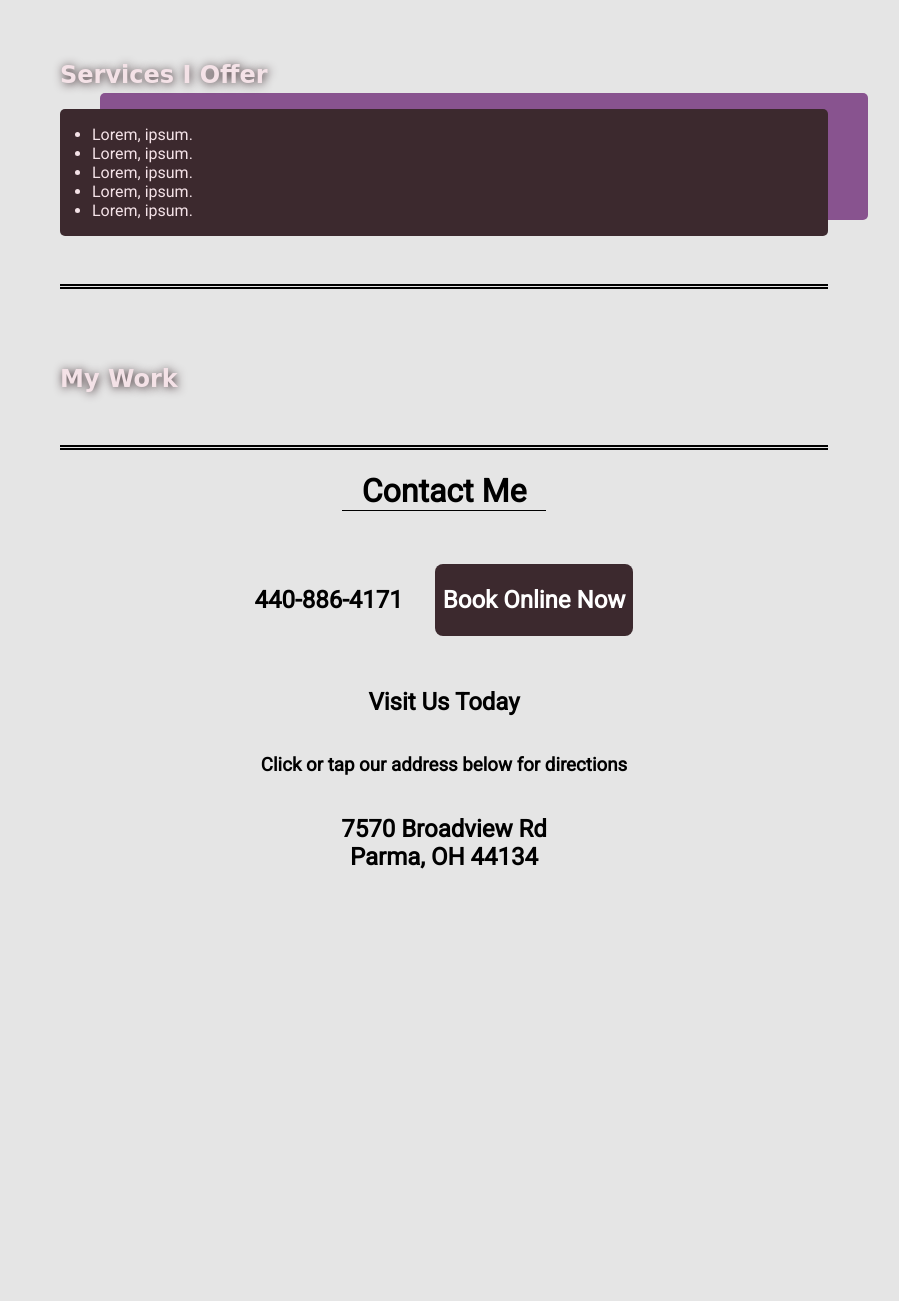
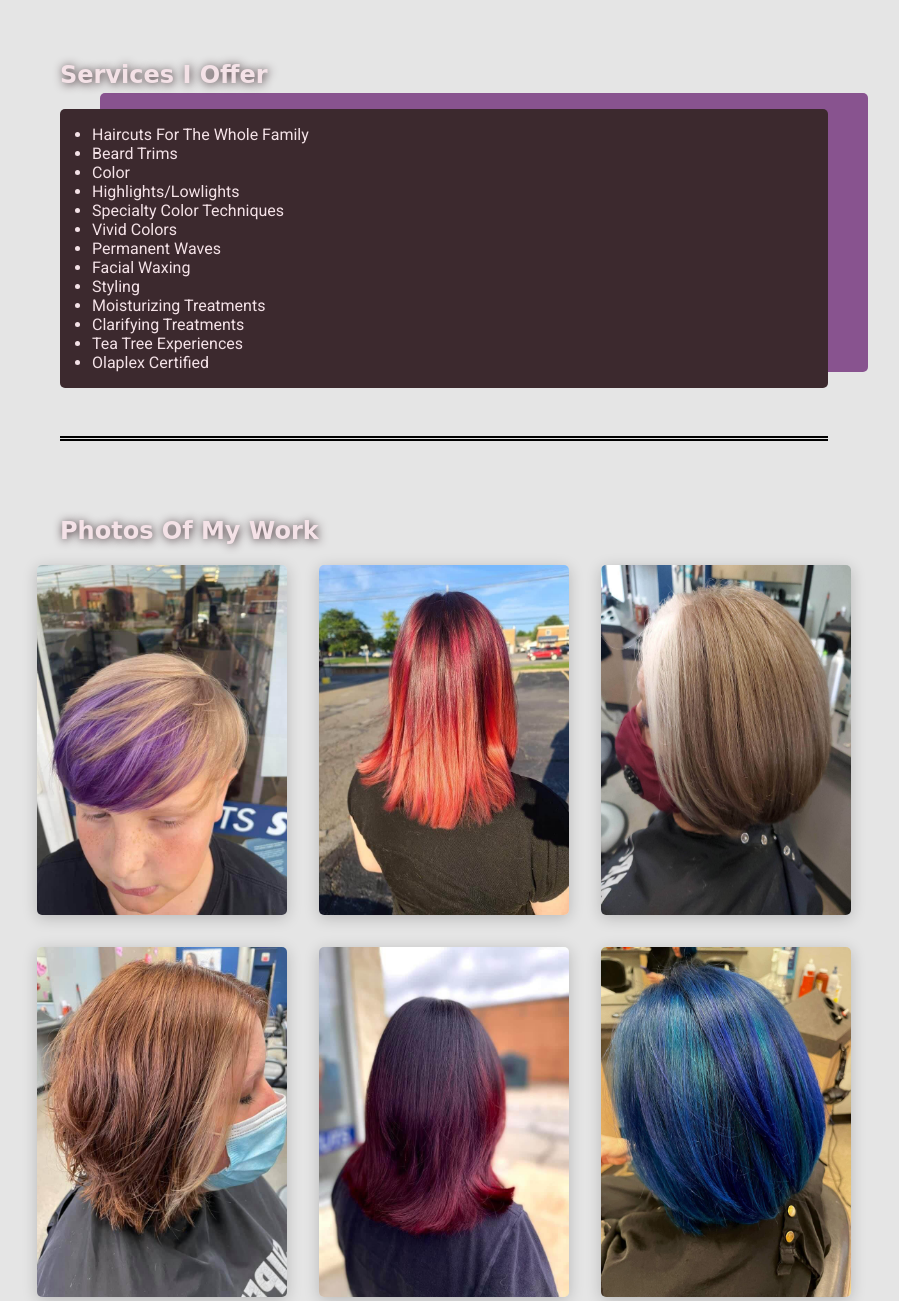
Before and after one commit to Slyons2397/alutz_page, a website: page index.html in a window 1280 px wide. Shown: the part 860-2161 px from the top of the page, without its empty margins (196-1095 px from the left). Before the commit the page ends 1783 px from the top, so only its background shows below. Drawn offline with Linux system fonts and the light colour scheme.

Commit message:
added photo section and styling

```diff
--- a/index.html
+++ b/index.html
@@ -64,17 +64,110 @@
         <div class="services-body">
           <h2 class="section-title">Services I Offer</h2>
           <ul class="section-text service-list">
-            <li>Lorem, ipsum.</li>
-            <li>Lorem, ipsum.</li>
-            <li>Lorem, ipsum.</li>
-            <li>Lorem, ipsum.</li>
-            <li>Lorem, ipsum.</li>
+            <li>Haircuts For The Whole Family</li>
+            <li>Beard Trims</li>
+            <li>Color</li>
+            <li>Highlights/Lowlights</li>
+            <li>Specialty Color Techniques</li>
+            <li>Vivid Colors</li>
+            <li>Permanent Waves</li>
+            <li>Facial Waxing</li>
+            <li>Styling</li>
+            <li>Moisturizing Treatments</li>
+            <li>Clarifying Treatments</li>
+            <li>Tea Tree Experiences</li>
+            <li>Olaplex Certified</li>
           </ul>
         </div>
       </section>
       <section id="photos" class="sections">
         <div class="photo-body">
-          <h2 class="section-title">My Work</h2>
+          <h2 class="section-title">Photos Of My Work</h2>
+        </div>
+        <div class="photo-row">
+          <div class="service-photo-container">
+            <img
+              src="./images/serviceImages/pic1.jpg"
+              alt=""
+              class="service-photo"
+            />
+          </div>
+          <div class="service-photo-container">
+            <img
+              src="./images/serviceImages/pic2.jpg"
+              alt=""
+              class="service-photo"
+            />
+          </div>
+          <div class="service-photo-container">
+            <img
+              src="./images/serviceImages/pic3.jpg"
+              alt=""
+              class="service-photo"
+            />
+          </div>
+        </div>
+        <div class="photo-row">
+          <div class="service-photo-container">
+            <img
+              src="./images/serviceImages/pic4.jpg"
+              alt=""
+              class="service-photo"
+            />
+          </div>
+          <div class="service-photo-container">
+            <img
+              src="./images/serviceImages/pic5.jpg"
+              alt=""
+              class="service-photo"
+            />
+          </div>
+          <div class="service-photo-container">
+            <img
+              src="./images/serviceImages/pic6.jpg"
+              alt=""
+              class="service-photo"
+            />
+          </div>
+        </div>
+        <div class="photo-row">
+          <div class="service-photo-container">
+            <img
+              src="./images/serviceImages/pic7.jpg"
+              alt=""
+              class="service-photo"
+            />
+          </div>
+          <div class="service-photo-container">
+            <img
+              src="./images/serviceImages/pic8.jpg"
+              alt=""
+              class="service-photo"
+            />
+          </div>
+          <div class="service-photo-container">
+            <img
+              src="./images/serviceImages/pic9.jpg"
+              alt=""
+              class="service-photo"
+            />
+          </div>
+        </div>
+        <div class="photo-row">
+          <div class="service-photo-container">
+            <img
+              src="./images/serviceImages/pic10.jpg"
+              alt=""
+              class="service-photo"
+            />
+          </div>
+          <div class="service-photo-container">
+            <img
+              src="./images/serviceImages/pic11.jpg"
+              alt=""
+              class="service-photo"
+            />
+          </div>
         </div>
       </section>
       <footer id="footer">
--- a/style.css
+++ b/style.css
@@ -97,6 +97,27 @@ body {
 
 .service-list {
   padding-left: 2rem;
+}
+
+.photo-row {
+  display: flex;
+  justify-content: center;
+  gap: 2rem;
+  margin-bottom: 2rem;
+}
+
+.service-photo-container {
+  display: flex;
+  border-radius: 10px;
+  align-items: center;
+  justify-content: center;
+}
+
+.service-photo {
+  height: 350px;
+  width: 250px;
+  border-radius: 5px;
+  box-shadow: 0px 3px 15px rgba(0, 0, 0, 0.2);
 }
 
 .footer-body {
@@ -208,6 +229,10 @@ body {
     padding-left: 2rem;
   }
 
+  .photo-row {
+    flex-direction: column;
+  }
+
   .photo-body {
     padding-left: 2rem;
   }
```
Also changed, not shown: images/serviceImages/pic1.jpg (added), images/serviceImages/pic10.jpg (added), images/serviceImages/pic11.jpg (added), images/serviceImages/pic2.jpg (added), images/serviceImages/pic3.jpg (added), images/serviceImages/pic4.jpg (added), images/serviceImages/pic5.jpg (added), images/serviceImages/pic6.jpg (added), images/serviceImages/pic7.jpg (added), images/serviceImages/pic8.jpg (added), images/serviceImages/pic9.jpg (added), 2 other files.
